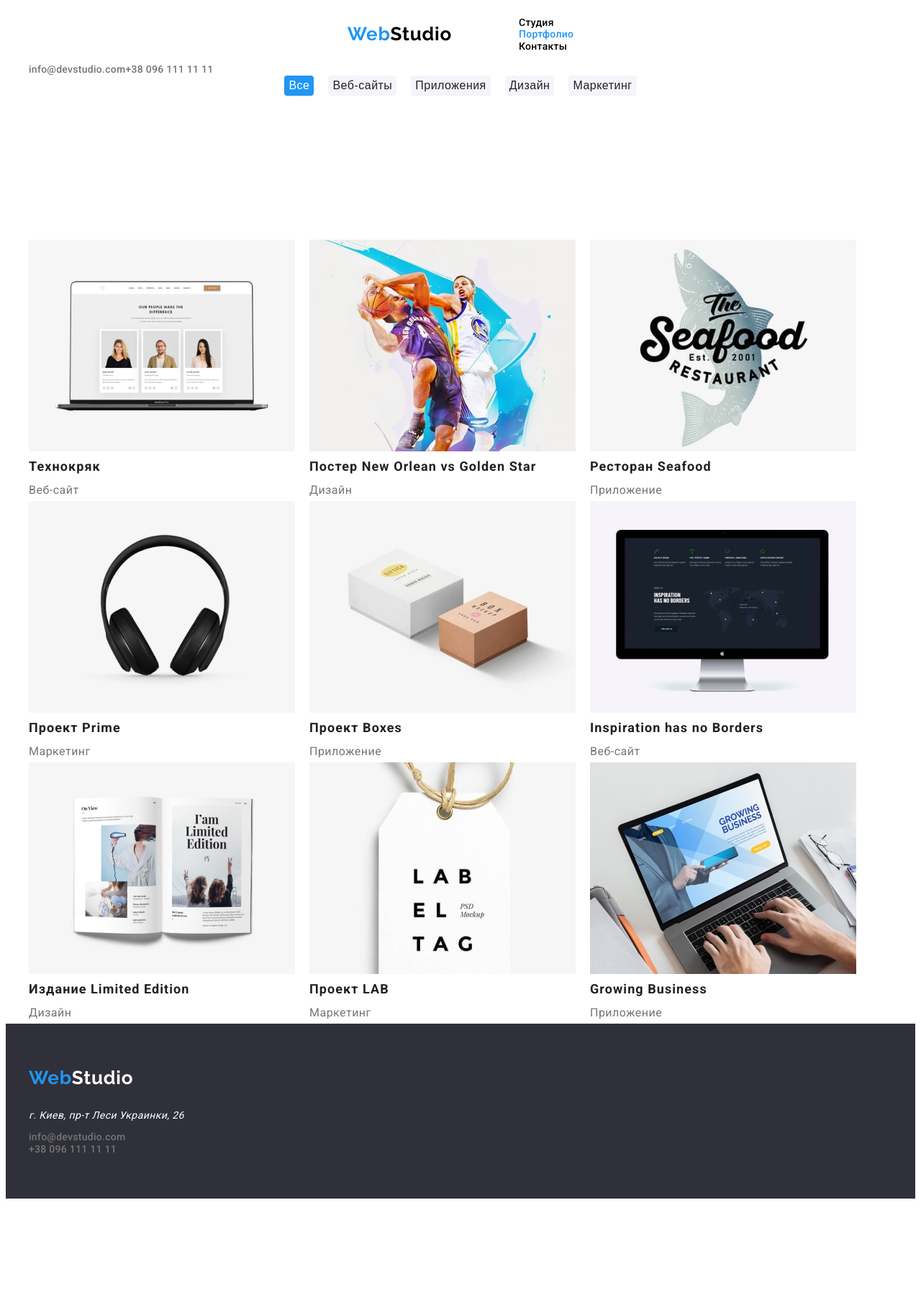
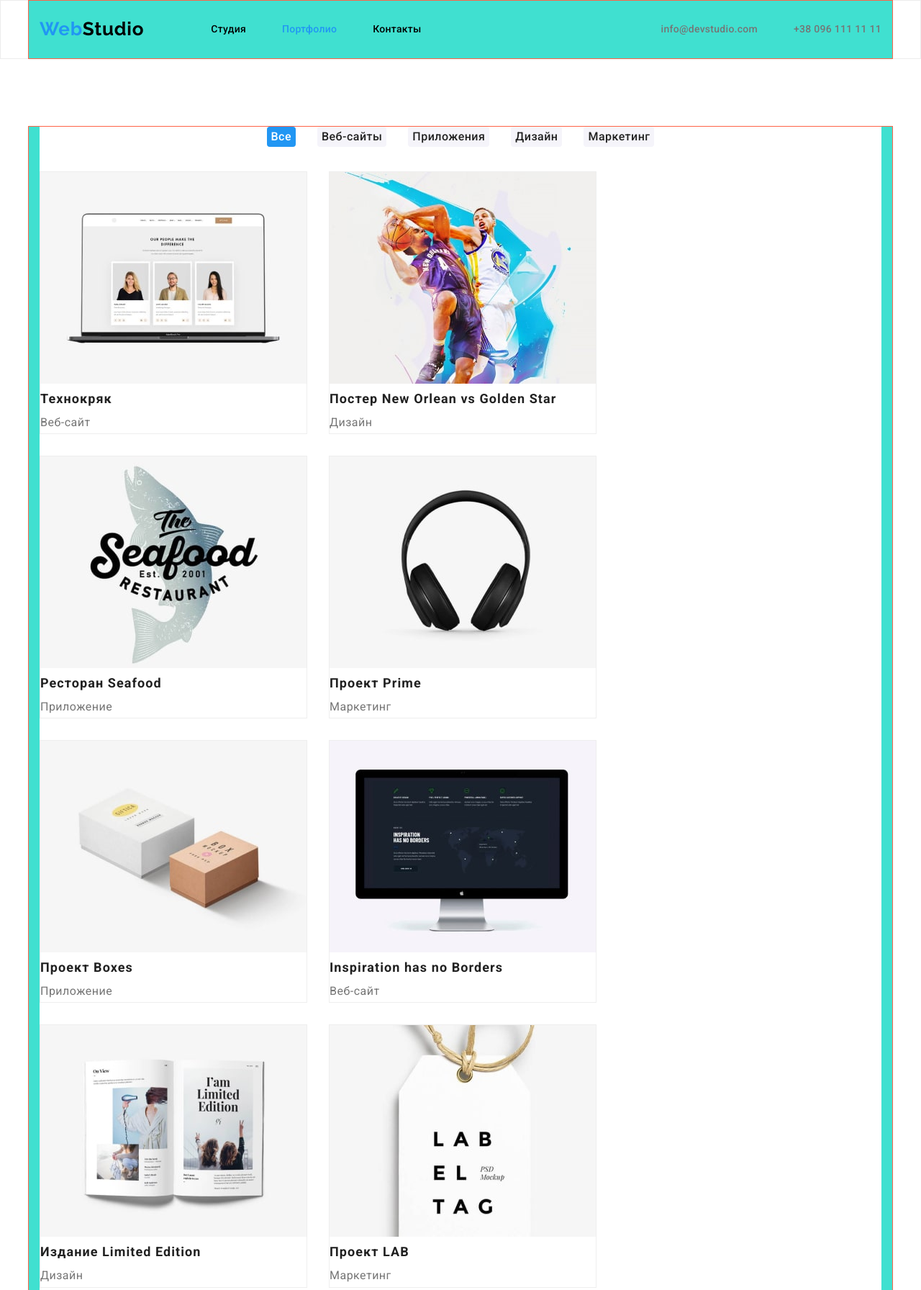
Before and after one commit to tertnf/goit-markup-hw-03, a plain HTML site: page portfolio.html in a window 1280 px wide. Shown: the top 1792 px of the page at 72% size. Before the commit the page ends 1673 px from the top, so only its background shows below. Drawn offline with nearby package versions, Linux system fonts and the light colour scheme.

Commit message:
portfolio
flex - draft

```diff
--- a/css/styles.css
+++ b/css/styles.css
@@ -93,12 +93,14 @@ p {
 /*----------HERO Section------------*/
 .hero-section {
   background-color: var(--third-background-color);
-  /*outline: 1px solid red;*/
+  outline: 1px solid red;
   text-align: center;
+  padding-bottom: 200px;
 }
 
 .page-header {
   background-color: var(--main-background-color);
+  border: 1px solid #ececec;
 }
 .hero-title {
   margin-bottom: 30px;
@@ -116,7 +118,7 @@ p {
   color: var(--main-title-color);
 }
 .hero-button {
-  margin-bottom: 200px;
+  /*margin-bottom: 200px;*/
   font-weight: 500;
   font-size: 16px;
   line-height: 1.62;
@@ -246,17 +248,21 @@ p {
 .filter {
   display: flex;
   justify-content: center;
+  margin-bottom: 34px;
 }
 .filter-button:not(:last-child) {
-  margin-right: 20px;
+  margin-right: 30px;
 }
 .projects-list {
   display: flex;
-  flex-basis: calc (100%/3-20px);
+  flex-basis: calc((100% / 3)-30px);
   flex-wrap: wrap;
+  padding: 0;
+  margin: 0;
 }
+
 .projects-item:not(:last-child) {
-  margin-right: 20px;
+  margin-right: 30px;
 }
 
 .nav-list {
@@ -275,8 +281,8 @@ p {
   padding-right: 15px;
   margin: 0 auto;
 
-  /*background-color: turquoise;*/
-  /*outline: 1px solid tomato;*/
+  background-color: turquoise;
+  outline: 1px solid tomato;
 }
 .container-feature {
   display: flex;
@@ -345,6 +351,11 @@ p {
   padding-bottom: 94px;
 }
 
+.project-item-content {
+  border: 1px solid #eeeeee;
+  margin-bottom: 30px;
+}
+
 .page-footer .adr-text {
   display: block;
   margin-bottom: 9px;
@@ -360,3 +371,8 @@ p {
 .page-footer .contacts-item + .contacts-item {
   margin-top: 9px;
 }
+
+/*Portfolio*/
+.filter {
+  margin-top: 94px;
+}
--- a/portfolio.html
+++ b/portfolio.html
@@ -11,30 +11,29 @@
       href="https://fonts.googleapis.com/css2?family=Raleway:wght@400;700&family=Roboto:wght@400;500;700;900&display=swap"
       rel="stylesheet"
     />
-    <!--<link
-      rel="stylesheet"
-      href="https://cdnjs.cloudflare.com/ajax/libs/modern-normalize/1.1.0/modern-normalize.min.css"
-    />-->
+    <link rel="stylesheet" href="https://cdnjs.cloudflare.com/ajax/libs/modern-normalize/1.1.0/modern-normalize.min.css"
+    />
     <link rel="stylesheet" href="./css/styles.css" />
   </head>
 
   <body>
     <header class="page-header">
       <div class="container">
+        <div class="container-feature">
         <nav class="site-nav">
           <a href="./index.html" lang="en" class="logo link"
             >Web<span class="logo-color">Studio</span></a
           >
-          <ul class="list">
-            <li>
+          <ul class="list nav-list">
+            <li class="nav-item">
               <a href="./index.html" class="nav-link link">Студия</a>
             </li>
-            <li>
+            <li class="nav-item">
               <a href="./portfolio.html" class="nav-link link current"
                 >Портфолио</a
               >
             </li>
-            <li>
+            <li class="nav-item">
               <a href="" class="nav-link link">Контакты</a>
             </li>
           </ul>
@@ -45,12 +44,13 @@
               info@devstudio.com</a
             >
           </li>
-          <li>
+          <li class="contacts-item">
             <a href="tel:+380961111111" class="contacts-link link"
               >+38 096 111 11 11</a
             >
           </li>
         </ul>
+      </div>
       </div>
     </header>
     <main>
@@ -76,94 +76,112 @@
           </ul>
           <ul class="list projects-list">
             <li class="projects-item">
+                <div class="project-item-content">
                     <img
                     src="./images/projects/project-1.jpg"
-                alt=""
+                    alt="Технокряк"
                     width="370"
                     height="294"
                 />
                     <h2 class="projects-title">Технокряк</h2>
                     <p class="projects-type">Веб-сайт</p>
+                </div>
             </li>
             <li class="projects-item">
+                <div class="project-item-content">
                     <img
                     src="./images/projects/project-2.jpg"
-                alt=""
+                    alt="Постер New Orlean vs Golden Star"
                     width="370"
                     height="294"
                 />
                     <h2 class="projects-title">Постер New Orlean vs Golden Star</h2>
                     <p class="projects-type">Дизайн</p>
+                </div>
             </li>
             <li class="projects-item">
+                <div class="project-item-content">
                     <img
                     src="./images/projects/project-3.jpg"
-                alt=""
+                    alt="Ресторан Seafood"
                     width="370"
                     height="294"
                 />
                     <h2 class="projects-title">Ресторан Seafood</h2>
                     <p class="projects-type">Приложение</p>
+                </div>
             </li>
             <li class="projects-item">
+                <div class="project-item-content">
                     <img
                         src="./images/projects/project-4.jpg"
-                alt=""
+                        alt="Проект Prime"
                         width="370"
                         height="294"
                     />
                     <h2 class="projects-title">Проект Prime</h2>
                     <p class="projects-type">Маркетинг</p>
+                </div>
             </li>
             <li class="projects-item">
+                <div class="project-item-content">
                     <img
                         src="./images/projects/project-5.jpg"
-                alt=""
+                        alt="Проект Boxes"
                         width="370"
                         height="294"
                     />
                     <h2 class="projects-title">Проект Boxes</h2>
                     <p class="projects-type">Приложение</p>
+                </div>
             </li>
             <li class="projects-item">
+                <div class="project-item-content">
                     <img
                         src="./images/projects/project-6.jpg"
-                alt=""
+                        alt="Inspiration has no Borders"
                         width="370"
                         height="294"
                     />
                     <h2 class="projects-title">Inspiration has no Borders</h2>
                     <p class="projects-type">Веб-сайт</p>
+                </div>
             </li>
             <li class="projects-item">
+                <div class="project-item-content">
                     <img
                         src="./images/projects/project-7.jpg"
-                alt=""
+                        alt="Издание Limited Edition"
                         width="370"
                         height="294"
                     />
                     <h2 class="projects-title">Издание Limited Edition</h2>
                     <p class="projects-type">Дизайн</p>
+                </div>
             </li>
             <li class="projects-item">
+                <div class="project-item-content">
                     <img
                         src="./images/projects/project-8.jpg"
-                alt=""
+                        alt="Проект LAB"
                         width="370"
                         height="294"
                     />
                     <h2 class="projects-title">Проект LAB</h2>
                     <p class="projects-type">Маркетинг</p>
+                </div>
             </li>
             <li class="projects-item">
+                <div class="project-item-content">
                     <img
                         src="./images/projects/project-9.jpg"
-                alt=""
+                        alt="Growing Business"
                         width="370"
                         height="294"
                     />
                     <h2 class="projects-title">Growing Business</h2>
                     <p class="projects-type">Приложение</p>
+                </div>
             </li>
         </ul>
         </section>
```
Lines whose indentation alone changed are shown as unchanged.
